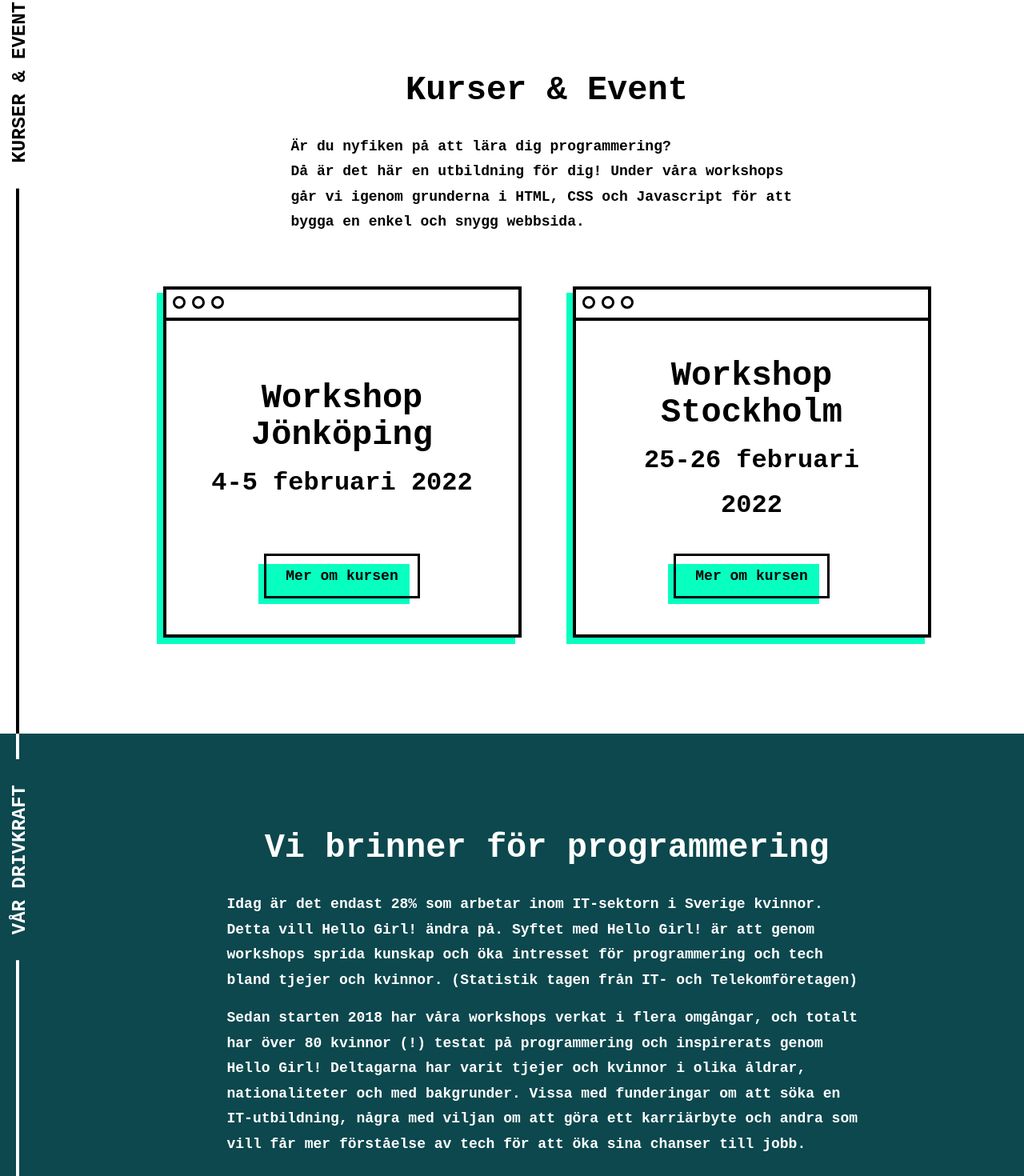
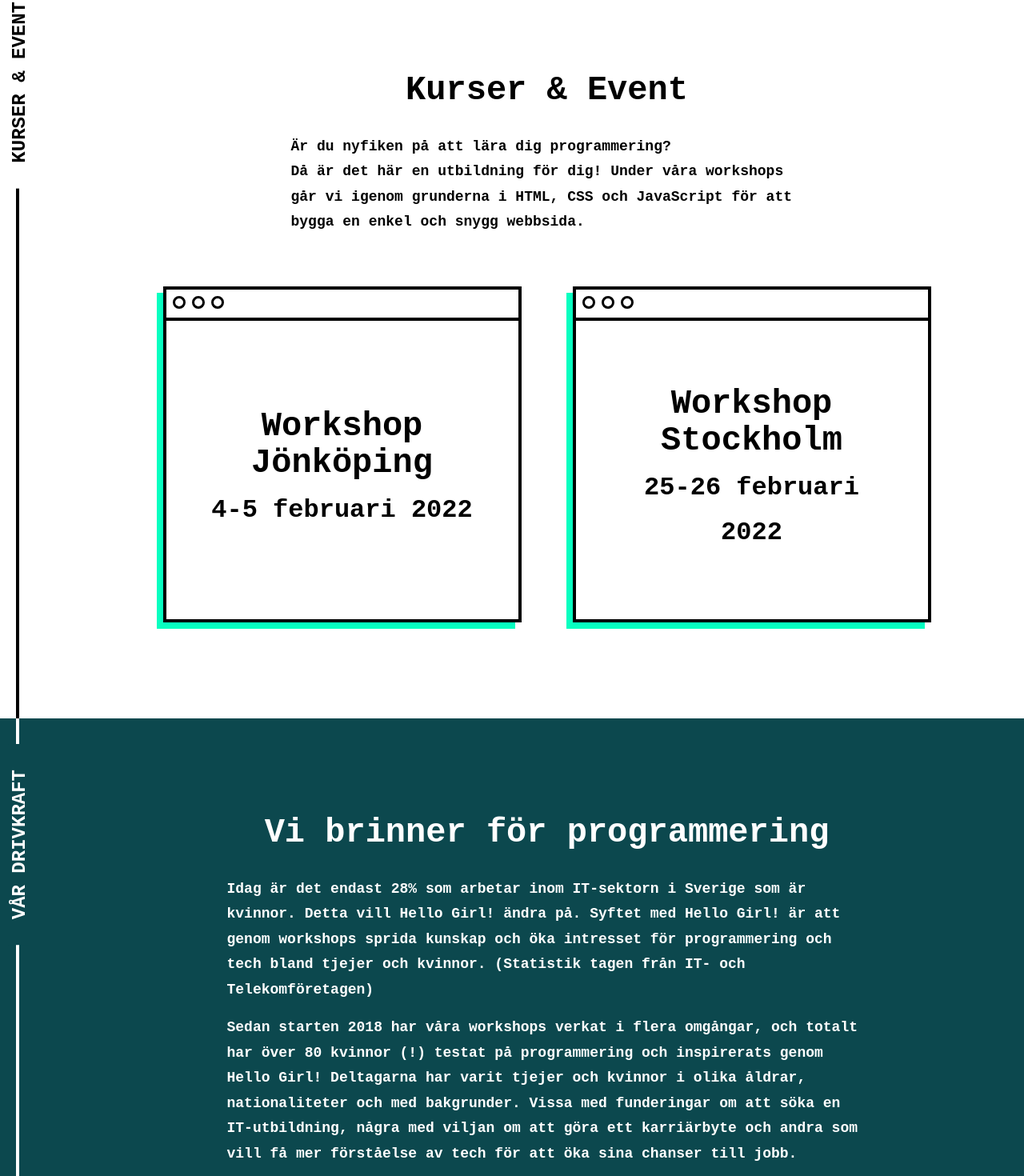
Before and after one commit to hellogirlse/hello-girl, a Next.js app: page / in a window 1280 px wide. Shown: the part 924-2394 px from the top of the page at 80% size. Built offline with nearby package versions, Linux system fonts and the light colour scheme; a web font is replaced by a local one.

Commit message:
FIX: Hide some educators and text corrections

```diff
--- a/components/eventCard/eventCard.module.scss
+++ b/components/eventCard/eventCard.module.scss
@@ -26,19 +26,20 @@
         display: flex;
         flex-flow: column wrap;
         align-items: center;
-        justify-content: flex-start;
+        justify-content: center;
         padding: rem(46px);
         text-align: center;
         height: calc(100% - 38px);
 
         h2 {
-            margin-top: auto;
+            // margin-top: auto;
         }
 
         p {
             @include font-size(24px);
             font-weight: $bold;
-            margin: rem(8px) 0 rem(32px) 0;
+            margin-top: rem(8px);
+            // margin: rem(8px) 0 rem(32px) 0;
 
             @include tablet {
                 @include font-size(32px);
--- a/components/eventCard/eventCard.tsx
+++ b/components/eventCard/eventCard.tsx
@@ -21,7 +21,7 @@
                 { props.title ? (<h2 className="headline headline--h2">{props.title}</h2>) : null }
                 { props.date ? (<p>{props.date}</p>) : null }
 
-                { props.link ? (<Button label="Mer om kursen" link={props.link} />) : null }
+                {/* { props.link ? (<Button label="Mer om kursen" link={props.link} />) : null } */}
 
             </div>
         </div>
--- a/components/eventSection/event.tsx
+++ b/components/eventSection/event.tsx
@@ -20,7 +20,7 @@
                         <p>
                             Är du nyfiken på att lära dig programmering?
                             <br/>Då är det här en utbildning för dig!
-                            Under våra workshops går vi igenom grunderna i HTML, CSS och Javascript för att bygga en enkel och snygg webbsida.
+                            Under våra workshops går vi igenom grunderna i HTML, CSS och JavaScript för att bygga en enkel och snygg webbsida.
                         </p>
                     </div>
 
--- a/components/navigation/navigation.tsx
+++ b/components/navigation/navigation.tsx
@@ -47,7 +47,7 @@
                             className={activeSection == 'hem' ? style.active : ''}
                             onClick={(e) => {
                                 e.preventDefault();
-                                document.getElementById('hem').scrollIntoView({ behavior: 'smooth', block: 'start' });
+                                document.getElementById('__next').scrollIntoView({ behavior: 'smooth', block: 'start' });
                                 setActiveSection('hem');
                             }}
                             >
--- a/components/primarySection/textPrimary.tsx
+++ b/components/primarySection/textPrimary.tsx
@@ -14,14 +14,14 @@
                 <div className={style.primary__container__wrapper}>
                     <h2 className="headline headline--h2">Vi brinner för programmering</h2>
                     <p>
-                        Idag är det endast 28% som arbetar inom IT-sektorn i Sverige kvinnor.
+                        Idag är det endast 28% som arbetar inom IT-sektorn i Sverige som är kvinnor.
                         Detta vill Hello Girl! ändra på.
                         Syftet med Hello Girl! är att genom workshops sprida kunskap och öka intresset för programmering och tech bland tjejer och kvinnor. (Statistik tagen från IT- och Telekomföretagen)
                     </p>
 
                     <p>
                         Sedan starten 2018 har våra workshops verkat i flera omgångar, och totalt har över 80 kvinnor (!) testat på programmering och inspirerats genom Hello Girl! Deltagarna har varit tjejer och kvinnor i olika åldrar, nationaliteter och med bakgrunder.
-                        Vissa med funderingar om att söka en IT-utbildning, några med viljan om att göra ett karriärbyte och andra som vill får mer förståelse av tech för att öka sina chanser till jobb.
+                        Vissa med funderingar om att söka en IT-utbildning, några med viljan om att göra ett karriärbyte och andra som vill få mer förståelse av tech för att öka sina chanser till jobb.
                     </p>
                 </div>
 
--- a/components/teachers/teachers.tsx
+++ b/components/teachers/teachers.tsx
@@ -18,11 +18,13 @@
                     <TeacherCard name="Linnea Karlsson" position="System- & Webbutvecklare" company="Consid" image="./images/linnea.jpg"/>
                     <TeacherCard name="Martina Ronnysdotter" position="Systemutvecklare" company="Jordbruksverket" image="./images/martina.jpg"/>
                     <TeacherCard name="Isabelle Sandhall Kantola" position="UI/UX Designer" company="Consid" image="./images/isabelle.jpg"/>
-                    <TeacherCard name="Gabriella Karlsson" position="Systemutvecklare" company="Jordbruksverket" image="./images/gabriella.jpg"/>
+                    <TeacherCard name="Loredana Isacsson" position="UI/UX & Digital designer" company="LoredanaRusu" image="./images/profile-fallback.jpg"/>
+                    <TeacherCard name="Ida Franzén Leibnitz" position="Account Executive" company="Salesforce" image="./images/profile-fallback.jpg"/>
+                    {/* <TeacherCard name="Gabriella Karlsson" position="Systemutvecklare" company="Jordbruksverket" image="./images/gabriella.jpg"/>
                     <TeacherCard name="Sophie Kores" position="Front-end & Backend utvecklare" company="Spot On" image="./images/sophie.jpg"/>
                     <TeacherCard name="Matilda Ulming" position="Kommunikatör/Webbredaktör" company="Moderskeppet" image="./images/matilda.jpg"/>
                     <TeacherCard name="Emma Kihlberg" position="Analytics specialist" company="Precis Digital" image="./images/emma.jpg"/>
-                    <TeacherCard name="Annie Ekblom" position="Front-end utvecklare & UX designer" company="Knowit" image="./images/annie.jpg"/>
+                    <TeacherCard name="Annie Ekblom" position="Front-end utvecklare & UX designer" company="Knowit" image="./images/annie.jpg"/> */}
                 </div>
 
             </div>
```
Also changed, not shown: public/images/profile-fallback.jpg (added).
